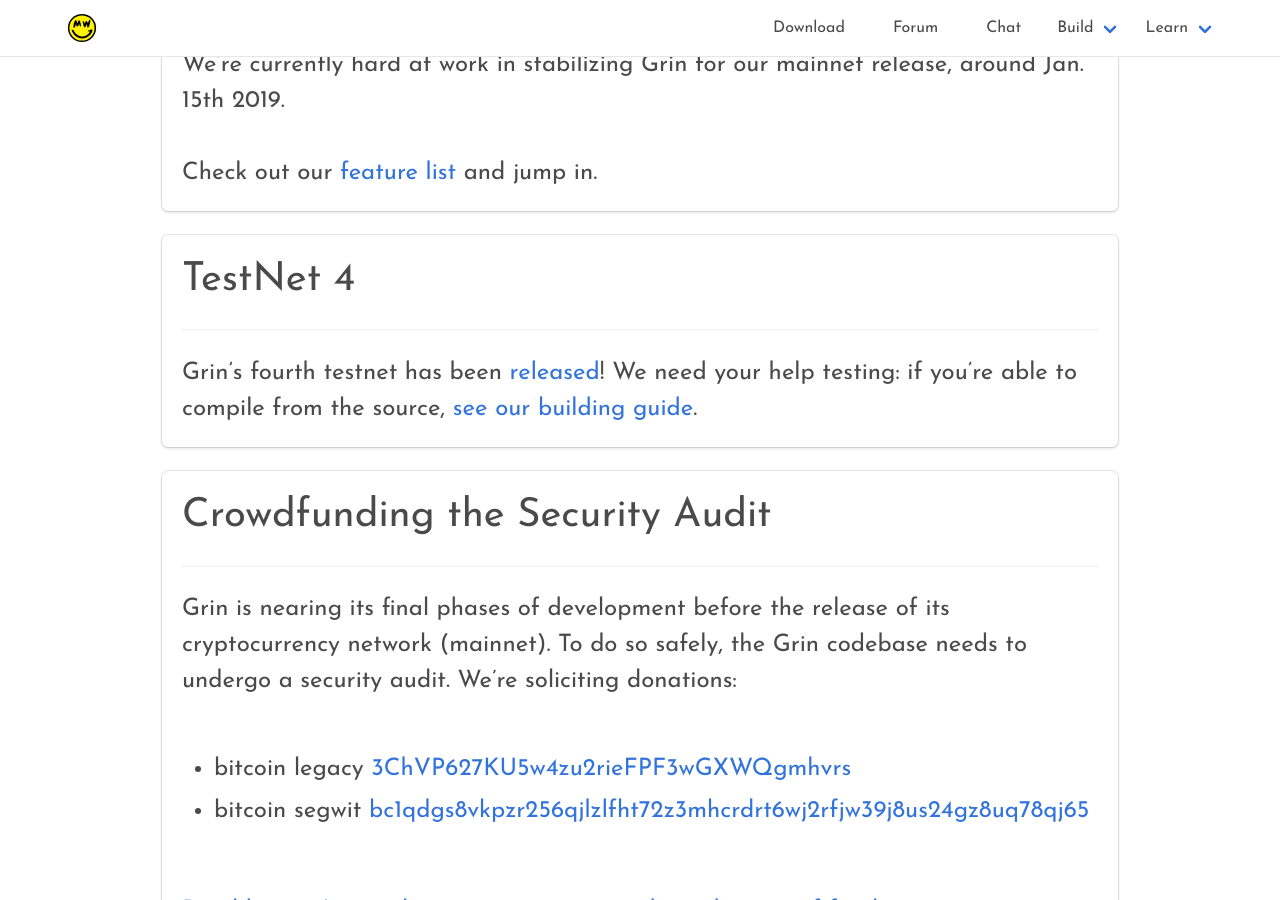
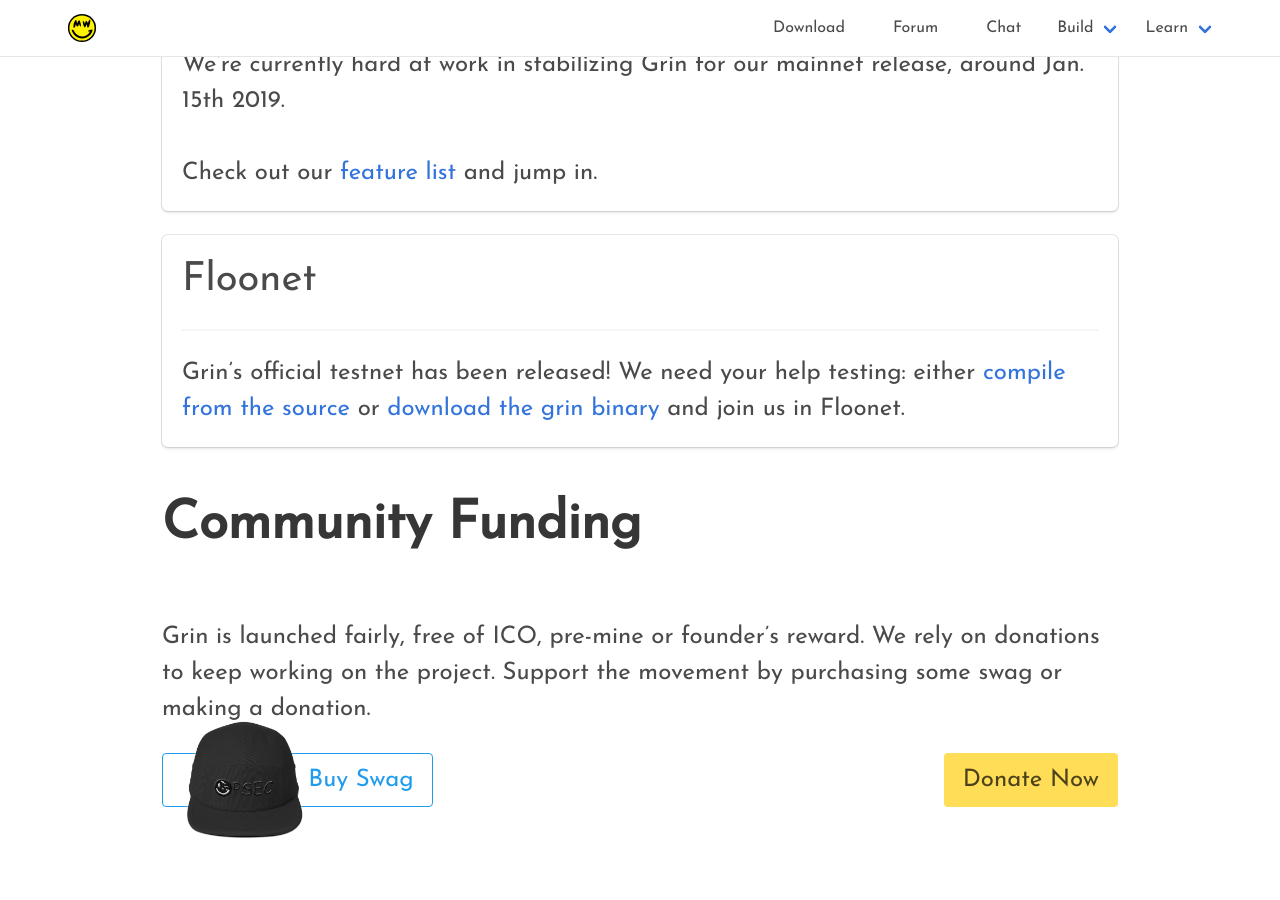
Before and after one commit to mimblewimble/site, a Jekyll site: the page built from index.md, in a window 1280 px wide and 900 px high, scrolled down 2006 px. Built offline with Jekyll 4.4.1, drawn with Linux system fonts in a browser that asks for light colours; nearby versions of some CDN libraries; some of the changed text lies outside the part shown.

Commit message:
Floonet update and past campaigns link (#54)

```diff
--- a/index.md
+++ b/index.md
@@ -142,25 +142,8 @@
                             </p>
                           </div>
                           <div class="tile is-child box">
-                            <p class="subtitle">TestNet 4</p> <hr>
-                            <p>Grin’s fourth testnet has been <a href="https://www.grin-forum.org/t/grin-testnet-4-launch-announcement/993">released</a>! We need your help testing: if you’re able to compile from the source, <a href="https://github.com/mimblewimble/grin/blob/master/doc/build.md">see our building guide</a>.</p>
-                          </div>
-                          <div class="tile is-child box">
-                            <p class="subtitle">
-                            Crowdfunding the Security Audit
-                            </p> <hr>
-                            <p>
-                            Grin is nearing its final phases of development before the release of its cryptocurrency network (mainnet). To do so safely, the Grin codebase needs to undergo a security audit. We’re soliciting donations:
-                            <br><br>
-                            <ul>
-                              <li>bitcoin legacy <a class="address-link" href="https://live.blockcypher.com/btc/address/3ChVP627KU5w4zu2rieFPF3wGXWQgmhvrs/">3ChVP627KU5w4zu2rieFPF3wGXWQgmhvrs</a></li>
-                              <li>bitcoin segwit <a class="address-link" href="https://blockchair.com/bitcoin/address/bc1qdgs8vkpzr256qjlzlfht72z3mhcrdrt6wj2rfjw39j8us24gz8uq78qj65">bc1qdgs8vkpzr256qjlzlfht72z3mhcrdrt6wj2rfjw39j8us24gz8uq78qj65</a></li>
-                            </ul>
-                            </p>
-                            <br><br>
-                            <p>
-                            <a href="sec_audit">Read how we're conducting our security audit and status of funding.</a>
-                            </p>
+                            <p class="subtitle">Floonet</p> <hr>
+                            <p>Grin’s official testnet has been released! We need your help testing: either <a href="https://github.com/mimblewimble/grin/blob/master/doc/build.md">compile from the source</a> or <a href="https://github.com/mimblewimble/grin/releases/tag/v0.5.0">download the grin binary</a> and join us in Floonet.</p>
                           </div>
                         </div>
                       </div>
```
Also changed, not shown: campaigns.md (+1 -1 lines), funding.md (+5 -1 lines).
